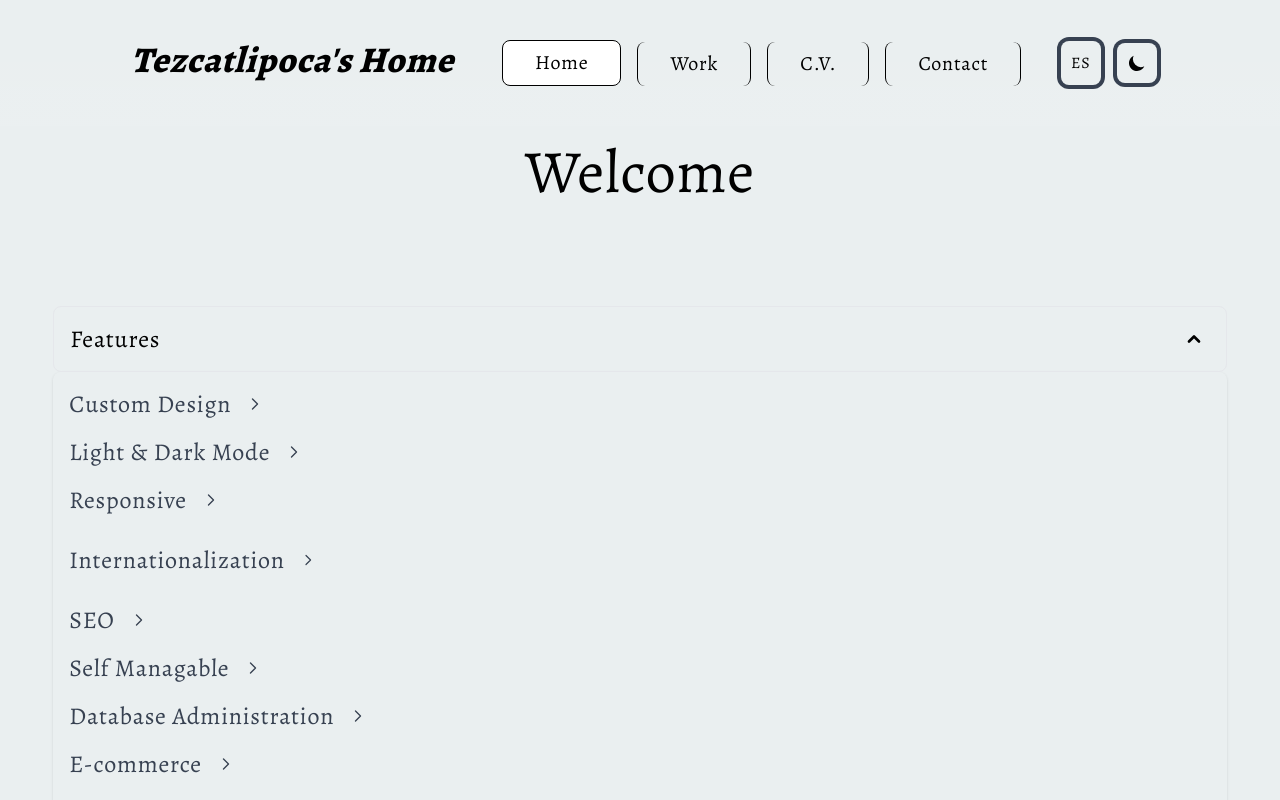
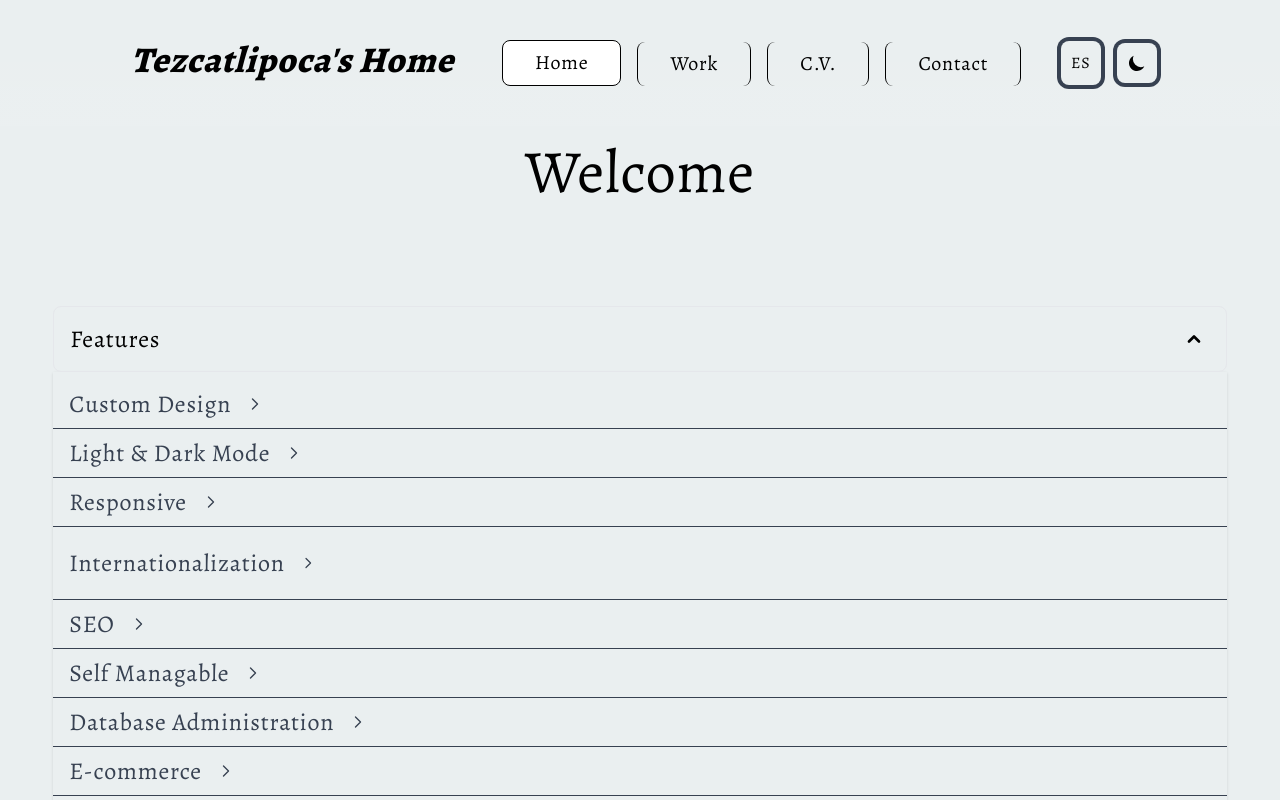
Before and after one commit to Tezcatlipoca0000/tez-web, a Next.js app: page /en in a window 1280 px wide. Shown: the top 800 px of the page. Built offline with nearby package versions, Linux system fonts and the light colour scheme.

Commit message:
Added styles to features

```diff
--- a/app/[locale]/components/Features.js
+++ b/app/[locale]/components/Features.js
@@ -18,8 +18,8 @@ export default function Features({ dictionary }) {
                 {down ? <ArrowDown /> : <ArrowUp />}
             </button>
 
-            <div id="featuresList" className="z-10 divide-y divide-gray-100 rounded-lg shadow w-full">
-                <ul className="py-2 text-sm text-gray-700 dark:text-gray-200">
+            <div id="featuresList" className="shadow w-full">
+                <ul className="py-2 text-gray-700 dark:text-gray-200 divide-y divide-current rounded-lg">
                     <li>
                         <button className="featBtn">
                             {dictionary.Home.customTitle}
```
